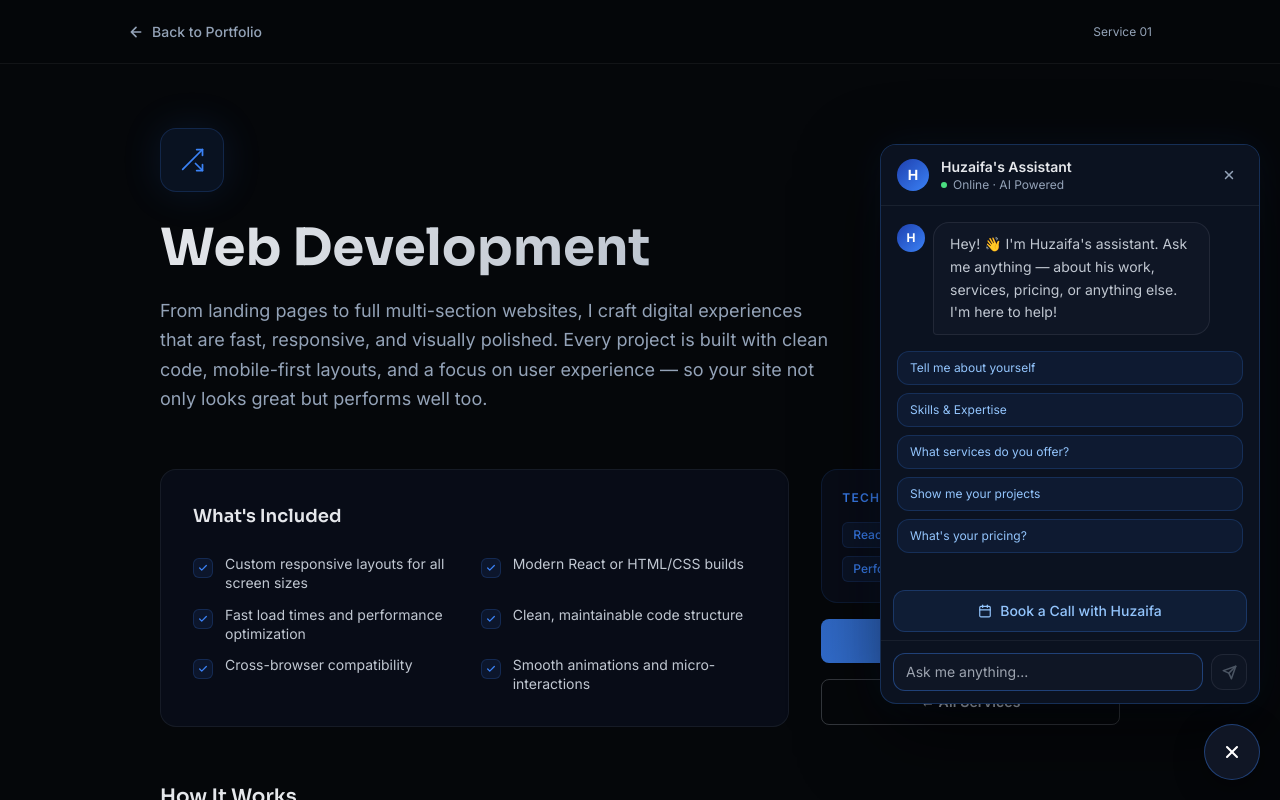
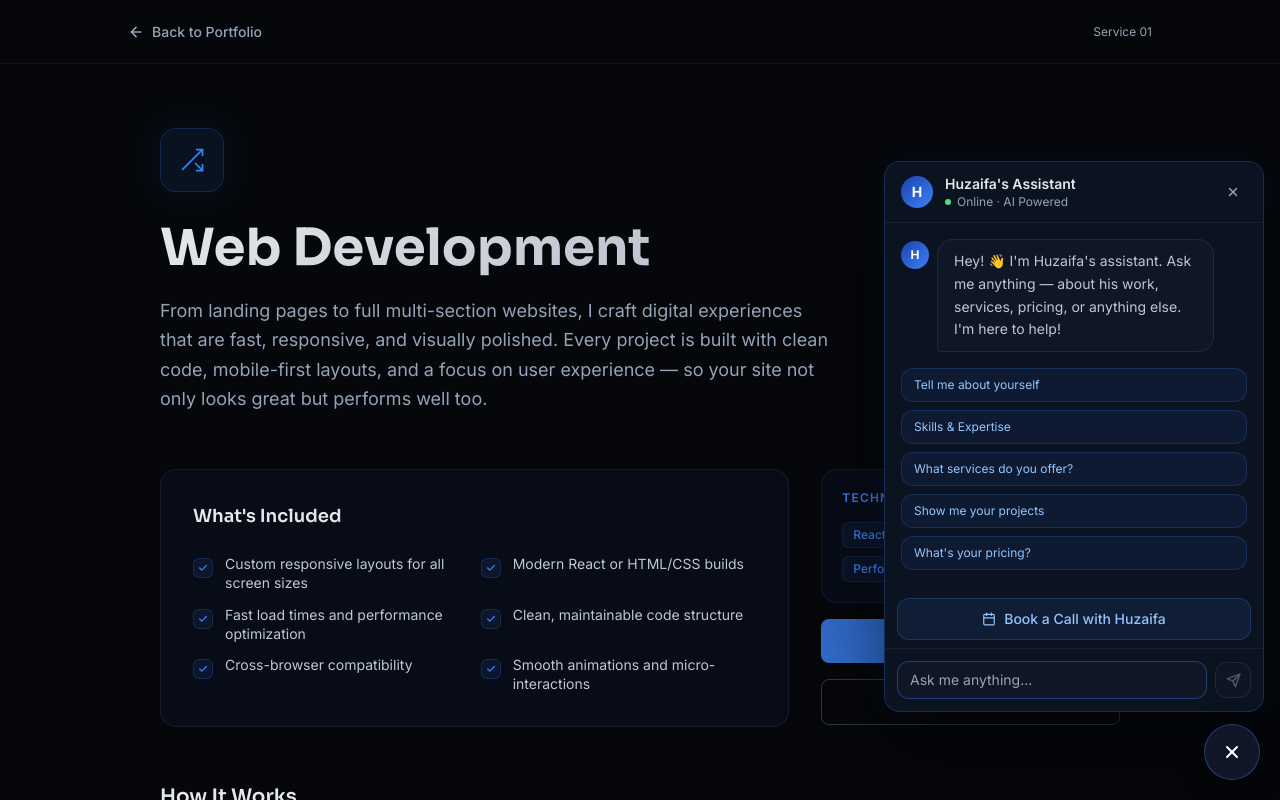
Before and after one commit to huzaifaiupk10-ops/portfolio, a React (Vite) app: page /service/1 in a window 1280 px wide. Both pictures are taken after a click on the button 1232 px from the left and 752 px from the top of the page. Shown: the top 800 px of the page. Built offline with nearby package versions, Linux system fonts and the light colour scheme.

Commit message:
Fix chat window clipping with proper viewport-aware positioning

```diff
--- a/src/components/ChatBot.jsx
+++ b/src/components/ChatBot.jsx
@@ -263,13 +263,17 @@ export default function ChatBot() {
             animate={{ opacity: 1, y: 0, scale: 1 }}
             exit={{ opacity: 0, y: 20, scale: 0.95 }}
             transition={{ duration: 0.25, ease: 'easeOut' }}
-            className="fixed bottom-24 right-5 z-50 w-[340px] sm:w-[380px] flex flex-col rounded-2xl overflow-hidden"
+            className="fixed z-50 flex flex-col rounded-2xl overflow-hidden"
             style={{
+              bottom: '88px',
+              right: '1rem',
+              left: '1rem',
+              maxWidth: '380px',
+              marginLeft: 'auto',
               background: '#0B1220',
               border: '1px solid rgba(59,130,246,0.25)',
               boxShadow: '0 30px 80px rgba(0,0,0,0.6), 0 0 40px rgba(59,130,246,0.08)',
-              maxHeight: 'min(560px, calc(100vh - 110px))',
-              height: 'min(560px, calc(100vh - 110px))',
+              maxHeight: 'calc(100dvh - 110px)',
             }}
           >
             {/* Header */}
```
